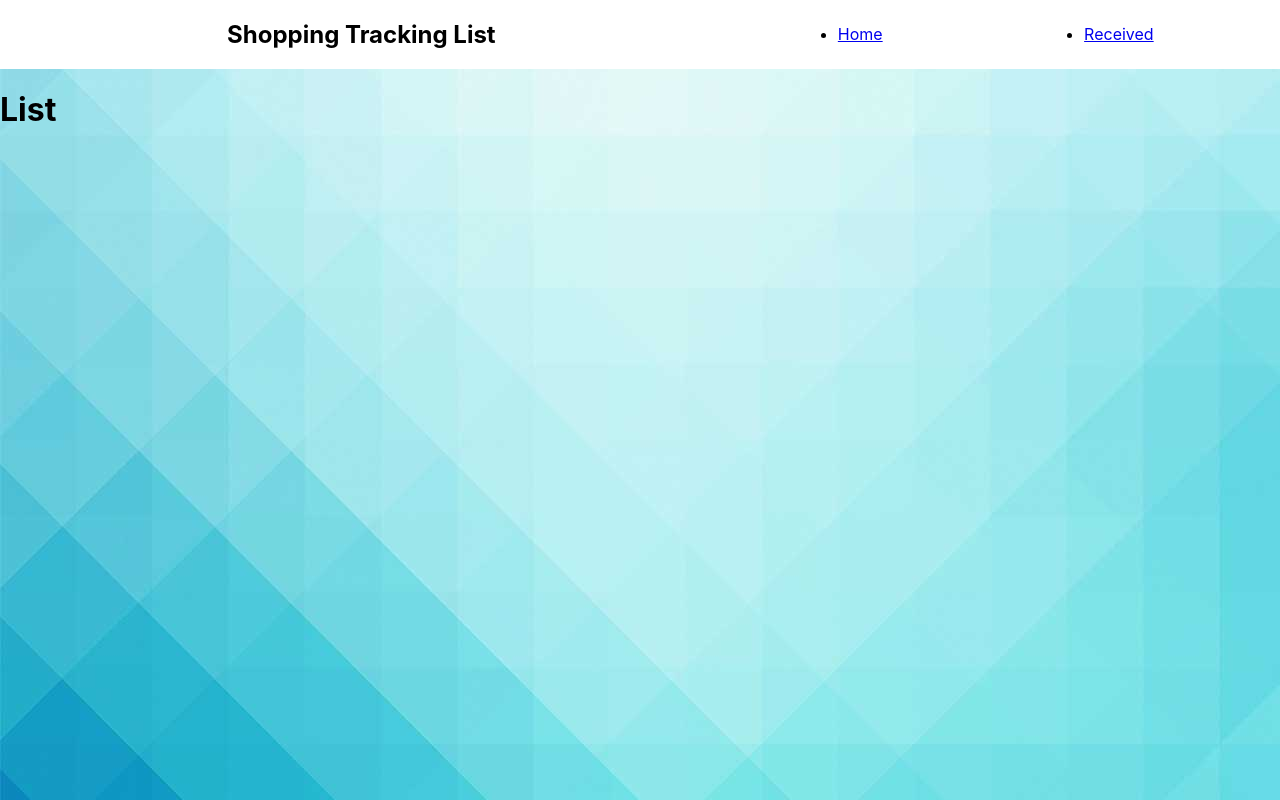
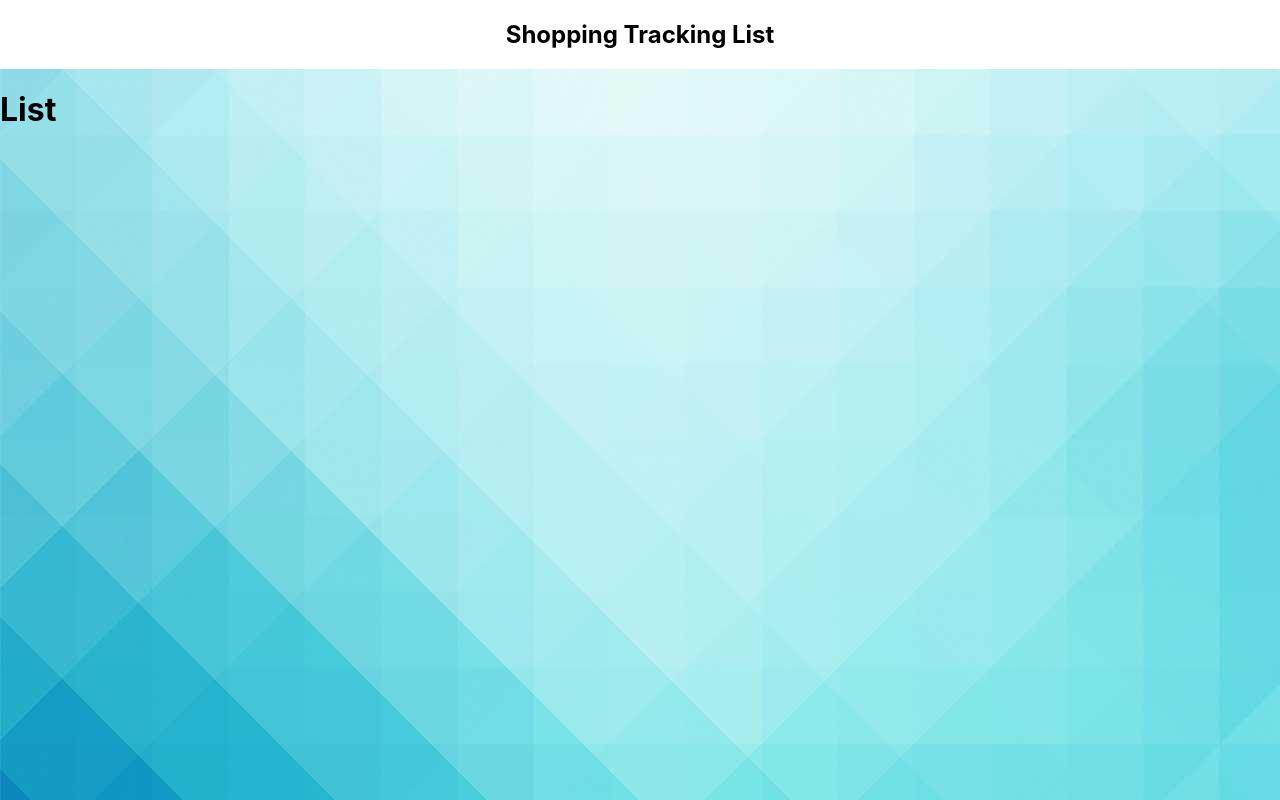
Before and after one commit to zilbers/omri-zilberstein-15-12-2020, a React (Create React App) app in the folder client/: page /list in a window 1280 px wide. Built offline with nearby package versions, Linux system fonts and the light colour scheme.

Commit message:
Styled elements

```diff
--- a/client/src/App.js
+++ b/client/src/App.js
@@ -33,7 +33,7 @@ function App() {
     <Router>
       <AppContainer>
         {show && <Shadow />}
-        <Header />
+        <Header length={orders.length} />
         <Switch>
           <Route exact path='/list'>
             <List />
--- a/client/src/components/AppBar.js
+++ b/client/src/components/AppBar.js
@@ -10,12 +10,21 @@ const Container = styled.nav`
   background-repeat: 'no-repeat';
   background-size: 'cover';
   padding: 0 2% 0 2%;
+  a {
+    text-decoration: none;
+    color: black;
+    transition: 0.3s ease-out;
+  }
+  a:hover {
+    transform: scale(1.05);
+  }
 `;
 
 const List = styled.ul`
   display: flex;
   justify-content: space-around;
   flex-grow: 1;
+  list-style-type: none;
 `;
 
 const Header = styled.h2`
@@ -24,12 +33,15 @@ const Header = styled.h2`
   flex-grow: 1;
 `;
 
-function AppBar() {
+function AppBar({ length }) {
   const location = useLocation();
 
   return (
     <Container url={location.pathname}>
-      <Header>Shopping Tracking List</Header>
+      <Header>
+        <Link to='/'>Shopping Tracking List</Link>
+      </Header>
+      {length > 0 && (
         <List>
           {location.pathname !== '/' && (
             <li>
@@ -47,6 +59,7 @@ function AppBar() {
             </li>
           )}
         </List>
+      )}
     </Container>
   );
 }
--- a/client/src/pages/Home.js
+++ b/client/src/pages/Home.js
@@ -31,8 +31,8 @@ function Home({ orders, setOrders, show, setShow, handleModal }) {
           <>
             <Card
               grow={1}
-              title='Your tracking list'
-              content='See your waiting list'
+              title='Tracking List'
+              content='See your pending items'
               onClick={() => history.push('/list')}
             />
             <Card
```
Lines whose indentation alone changed are shown as unchanged.
